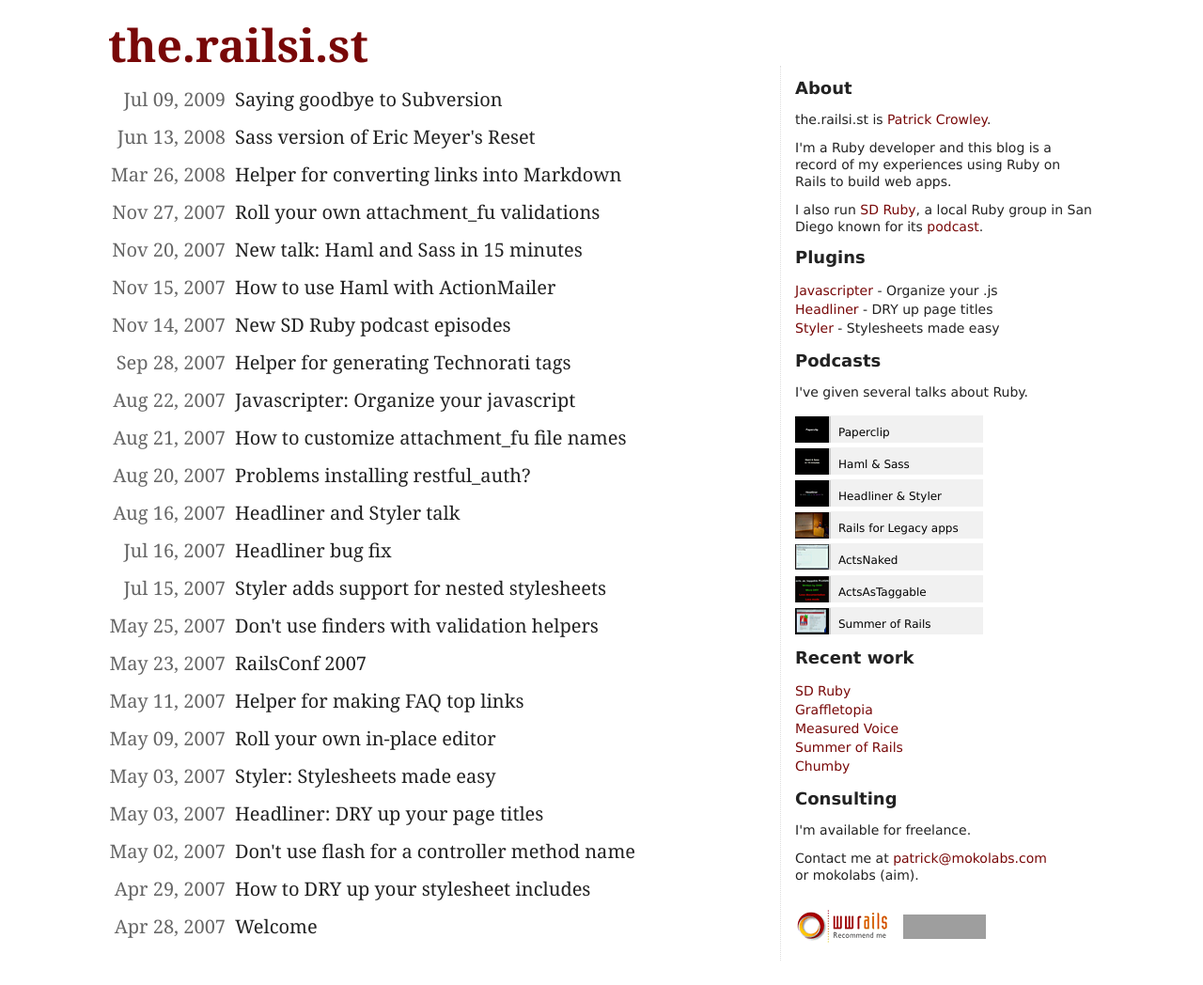
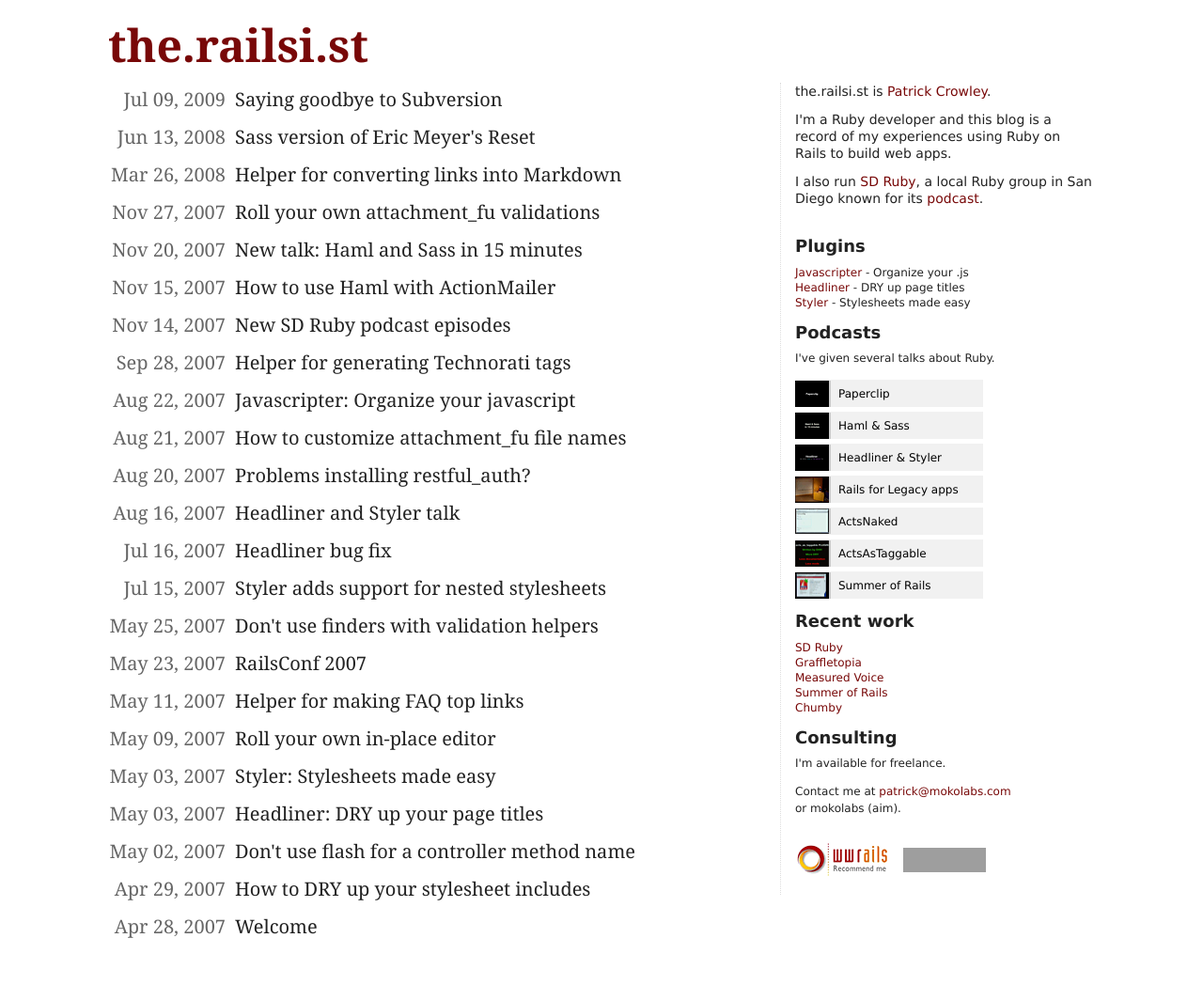
Before and after one commit to mokolabs/the.railsi.st, a Jekyll site: the page built from index.html, in a window 1280 px wide. Shown: the whole page at 94% size. Built offline with Jekyll 4.4.1, drawn with Linux system fonts in a browser that asks for light colours; Markdown is read by kramdown in place of the engine named in the settings; grey boxes are pictures that could not be loaded.

Commit message:
improved sidebar appearance

```diff
--- a/_includes/sidebar.html
+++ b/_includes/sidebar.html
@@ -1,10 +1,12 @@
-<h2>About</h2>
+<div id="intro">
 
 <p>the.railsi.st is <a href="http://mokolabs.com">Patrick Crowley</a>.</p>
 
 <p>I'm a Ruby developer and this blog is a record of my experiences using Ruby on Rails to build web apps.</p>
 
 <p>I also run <a href="http://sdruby.org">SD Ruby</a>, a local Ruby group in San Diego known for its <a href="http://sdruby.org/podcast">podcast</a>.</p>
+
+</div>
 
 <h2>Plugins</h2>
 
--- a/stylesheets/app.css
+++ b/stylesheets/app.css
@@ -119,8 +119,9 @@
 #sidebar {
   border-left: 1px dotted #DDDDDD;
   float: right;
-  font-size: 14px;
-  margin: 0 0 0 15px;
+  font-size: 12px;
+  line-height: 12px;
+  margin: 18px 0 0 15px;
   padding-left: 15px;
   width: 319px;
 }
@@ -142,6 +143,16 @@
 
 /* SIDEBAR */
 
+#intro {
+  font-size: 14px;
+  line-height: 16px;
+  margin: -12px 0 36px 0;
+}
+
+#sidebar h2 {
+  margin: 18px 0 12px 0;
+}
+
 #sidebar a {
   color: #780808;
   text-decoration: none;
@@ -151,23 +162,14 @@
   text-decoration: underline;
 }
 
-#sidebar h3 a:link,
-#sidebar h3 a:visited {
-  color: #000;
-}
-
-#sidebar h3 a:hover,
-#sidebar h3 a:active {
-  background: transparent; text-decoration: underline;
-}
-
 #sidebar ul {
   list-style-type: none;
   padding: 0;
-  margin: 1.2em 0;
+  margin: 14px 0;
 }
 
 #sidebar li {
+  line-height: 14px;
   margin: 0;
   padding: 1px 0;
 }
```
Also changed, not shown: index.html (line endings or trailing spaces).
